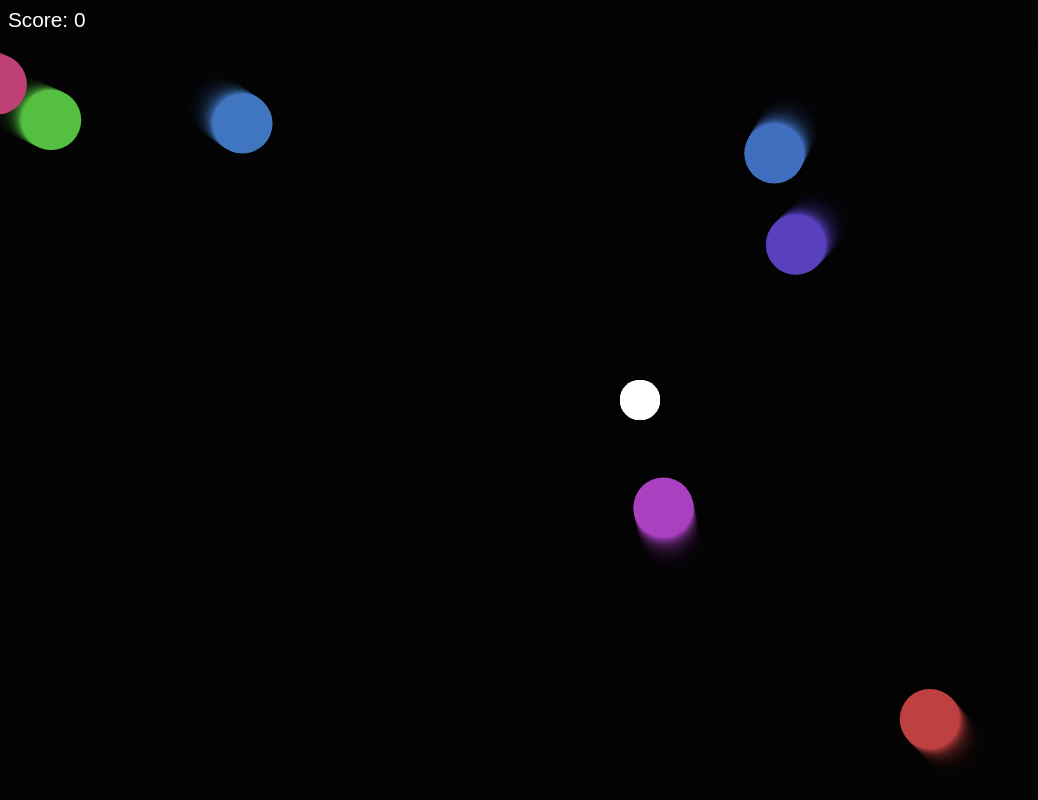
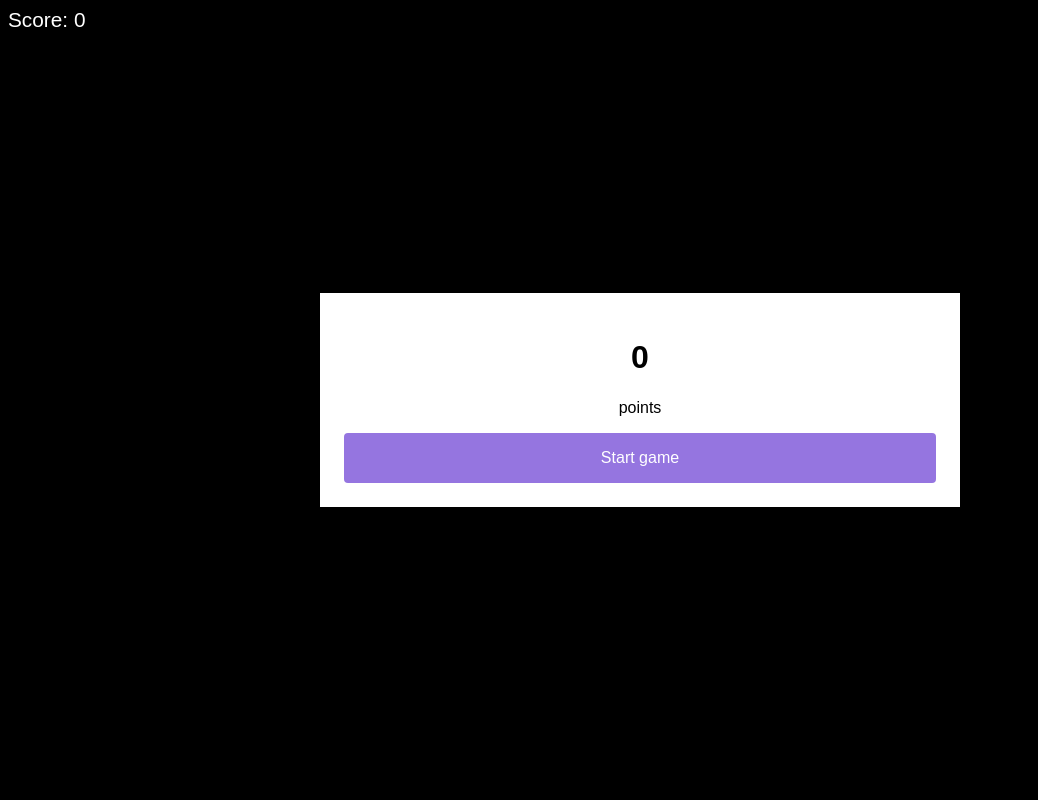
Before and after one commit to ViZuVi/shootball, a website built with webpack: page src/template.html in a window 1280 px wide. Shown: the whole page, without its empty margins (0-1038 px from the left). Built offline with nearby package versions, Linux system fonts and the light colour scheme.

Commit message:
game over ui added

```diff
--- a/src/index.ts
+++ b/src/index.ts
@@ -6,6 +6,10 @@ import './styles/main.css'
 
 const canvas = <HTMLCanvasElement>document.getElementById('canvas')
 const scoreEl = <HTMLSpanElement>document.getElementById('score')
+
+const startGameBtn = <HTMLButtonElement>document.querySelector('.game-result__btn')
+const gameResultEl = <HTMLDivElement>document.querySelector('.game-result')
+const gameResultScore = <HTMLElement>document.querySelector('.game-result__score')
 
 canvas.width = innerWidth
 canvas.height = innerHeight
@@ -60,6 +64,28 @@ class Particle extends MovingBall {
 const MAX_ENEMY_RADUIS = 30
 const MIN_ENEMY_RADUIS = 30
 
+const x = canvas.width / 2
+const y = canvas.height / 2
+
+let player = new Player(ctx, x, y, 20, 'white')
+let projectiles: Projectile[] = []
+let enemies: Enemy[] = []
+let particles: Particle[] = []
+
+let animationId: number;
+let score = 0;
+
+function initGame() {
+  player = new Player(ctx, x, y, 20, 'white')
+  projectiles  = []
+  enemies = []
+  particles = []
+
+  animationId = 0;
+  score = 0;
+  scoreEl.textContent = score.toString()
+}
+
 function spawnEnemies() {
   setInterval(() => {
     const radius = Math.random() * (MAX_ENEMY_RADUIS - MIN_ENEMY_RADUIS) + MIN_ENEMY_RADUIS
@@ -82,22 +108,12 @@ function spawnEnemies() {
   }, 1000)
 }
 
-const x = canvas.width / 2
-const y = canvas.height / 2
-
-const player = new Player(ctx, x, y, 20, 'white')
-let projectiles: Projectile[] = []
-let enemies: Enemy[] = []
-let particles: Particle[] = []
-
-let animationId: number;
-let score = 0;
-
 function animate() {
   animationId = requestAnimationFrame(animate)
   ctx.fillStyle = 'rgba(0, 0, 0, 0.1)'
   ctx.fillRect(0, 0, canvas.width, canvas.height)
   player.draw()
+
   particles.forEach((part, i) => {
     if (part.alpha <= 0) {
       particles.splice(i, 1)
@@ -105,6 +121,7 @@ function animate() {
       part.update()
     }
   })
+
   projectiles.forEach((pr, i) => {
     pr.update()
 
@@ -126,6 +143,9 @@ function animate() {
 
     if (distToPlayer - en.radius - player.radius < 1) {
       cancelAnimationFrame(animationId)
+      gameResultEl.style.display = 'flex'
+      startGameBtn.innerText = 'Restart'
+      gameResultScore.textContent = score.toString()
     }
 
     projectiles.forEach((pr, j) => {
@@ -169,5 +189,11 @@ addEventListener('click', (evt: MouseEvent) => {
   projectiles.push(new Projectile(ctx, x, y, 5, 'white', velocity))
 })
 
-animate()
-spawnEnemies()
+
+startGameBtn.addEventListener('click', (e: Event) => {
+  e.stopPropagation()
+  initGame()
+  gameResultEl.style.display = 'none'
+  animate()
+  spawnEnemies()
+})
--- a/src/styles/main.css
+++ b/src/styles/main.css
@@ -10,6 +10,8 @@ html {
 
 body {
   margin: 0;
+  color: white;
+  background-color: black;
 }
 
 canvas {
@@ -19,8 +21,44 @@ canvas {
 
 .score {
   position: fixed;
-  color: white;
   font-size: 1.3rem;
   line-height: 1.2;
   padding: 0.5rem;
 }
+
+.game-result {
+  position: absolute;
+  display: flex;
+  align-items: center;
+  justify-content: center;
+  height: 100%;
+  width: 100%;
+  line-height: 1.2;
+}
+
+.game-result__inner {
+  background-color: white;
+  color: black;
+  width: 50%;
+  padding: 24px;
+  text-align: center;
+}
+
+.game-result__btn {
+  border: 0;
+  background-color: #9575e0;
+  border-radius: 4px;
+  padding: 1rem;
+  width: 100%;
+  color: white;
+  font-size: inherit;
+  cursor: pointer;
+}
+
+.game-result__btn:hover {
+  opacity: 0.7;
+}
+
+.game-result__btn:active {
+  opacity: 0.9;
+}
--- a/src/template.html
+++ b/src/template.html
@@ -11,6 +11,13 @@
     <span>Score: </span>
     <span id="score">0</span>
   </div>
+  <div class="game-result">
+    <div class="game-result__inner">
+      <h1 class="game-result__score">0</h1>
+      <p>points</p>
+      <button class="game-result__btn">Start game</button>
+    </div>
+  </div>
   <canvas id="canvas"></canvas>
 </body>
 </html>
```
